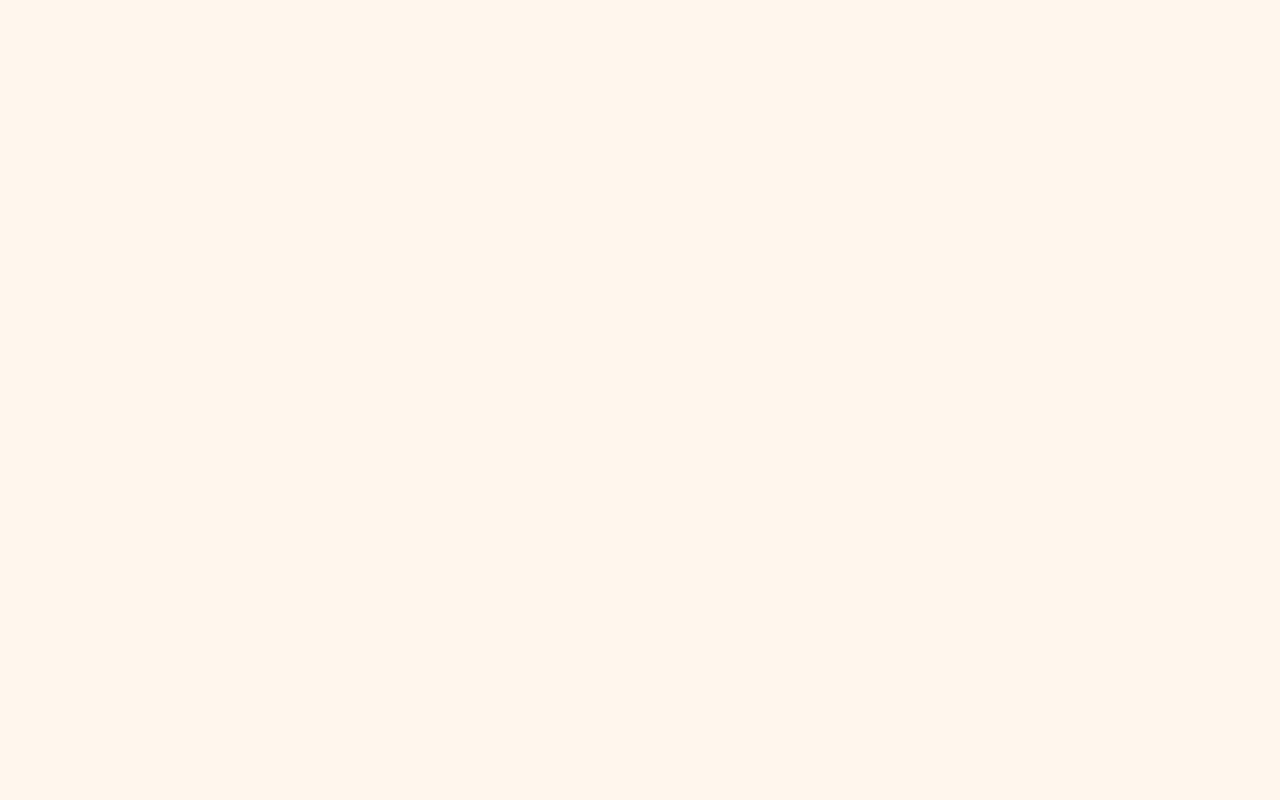
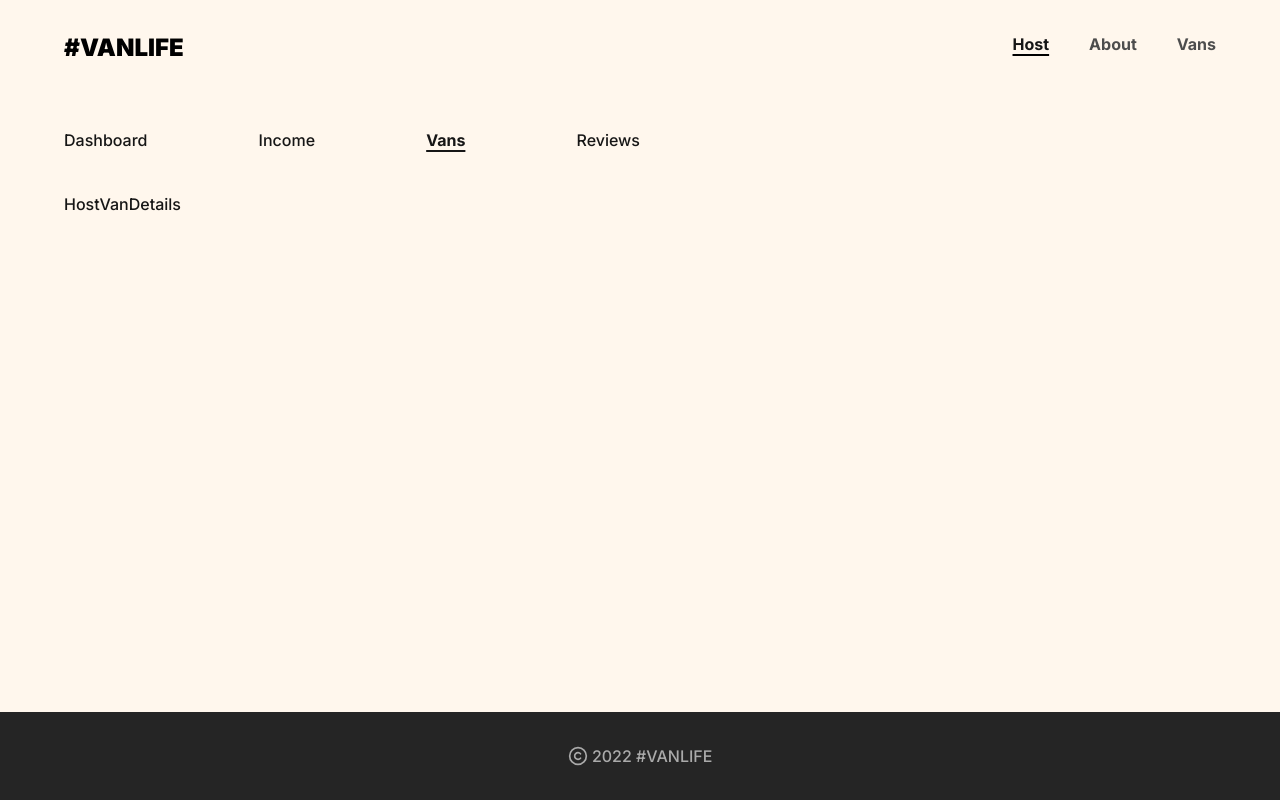
Before and after one commit to MunnaAhmed130/react-router-practice, a React (Vite) app: page /host/vans/1 in a window 1280 px wide. Before the commit this address had no page. Built offline with nearby package versions, Linux system fonts and the light colour scheme; what miragejs would draw is missing.

Commit message:
minor commit

```diff
--- a/src/App.jsx
+++ b/src/App.jsx
@@ -1,7 +1,6 @@
 import { BrowserRouter, Route, Routes } from "react-router-dom";
 import Home from "./pages/Home";
 import About from "./pages/About";
-import Footer from "./components/Footer";
 import Vans from "./pages/Vans";
 import VanDetail from "./pages/VanDetail";
 import Layout from "./components/Layout";
@@ -10,6 +9,8 @@ import Dashboard from "./pages/Host/Dashboard";
 import Income from "./pages/Host/Income";
 import Reviews from "./pages/Host/Reviews";
 import HostLayout from "./components/HostLayout";
+import HostVans from "./pages/Host/HostVans";
+import HostVanDetails from "./pages/Host/HostVanDetails";
 
 // const Greeting = () => {
 //   return <h1>Hello to React router</h1>;
@@ -65,6 +66,8 @@ function App() {
             {/* index route below*/}
             <Route index element={<Dashboard />} />
             <Route path="income" element={<Income />} />
+            <Route path="vans" element={<HostVans />} />
+            <Route path="vans/:id" element={<HostVanDetails />} />
             <Route path="reviews" element={<Reviews />} />
           </Route>
         </Route>
--- a/src/components/HostLayout.jsx
+++ b/src/components/HostLayout.jsx
@@ -2,13 +2,17 @@ import { NavLink, Outlet } from "react-router-dom";
 
 const HostLayout = () => {
   const hostNavlist = [
-    {
-      title: "Dashboard",
-      path: "/host",
-    },
+    // {
+    //   title: "Dashboard",
+    //   path: "/host",
+    // },
     {
       title: "Income",
       path: "/host/income",
+    },
+    {
+      title: "Vans",
+      path: "/host/vans",
     },
     {
       title: "Reviews",
@@ -26,14 +30,24 @@ const HostLayout = () => {
 
   return (
     <div className="max-w-7xl mx-auto py-8 px-16">
-      <nav className="host-nav flex justify-between max-w-xl">
-        {/* <Link to="/host">Dashbaord</Link>
+      <nav className="mb-10 flex justify-between max-w-xl">
+        {/*
+         <Link to="/host">Dashbaord</Link>
         <Link to="/host/income">Income</Link>
-        <Link to="/host/reviews">Reviews</Link> */}
+        <Link to="/host/reviews">Reviews</Link>
+        */}
+
+        <NavLink
+          end
+          to="/host"
+          style={({ isActive }) => (isActive ? hostLayoutStyle : null)}
+        >
+          Dashboard
+        </NavLink>
+
         {hostNavlist.map((nav) => (
           <NavLink
             key={nav.path}
-            end
             to={nav.path}
             // className={({ isActive }) =>
             //   isActive
--- /dev/null
+++ b/src/pages/Host/HostVanDetails.jsx
@@ -0,0 +1,5 @@
+const HostVanDetails = () => {
+  return <div>HostVanDetails</div>;
+};
+
+export default HostVanDetails;
--- /dev/null
+++ b/src/pages/Host/HostVans.jsx
@@ -0,0 +1,5 @@
+const HostVans = () => {
+  return <div>HostVans</div>;
+};
+
+export default HostVans;
```
